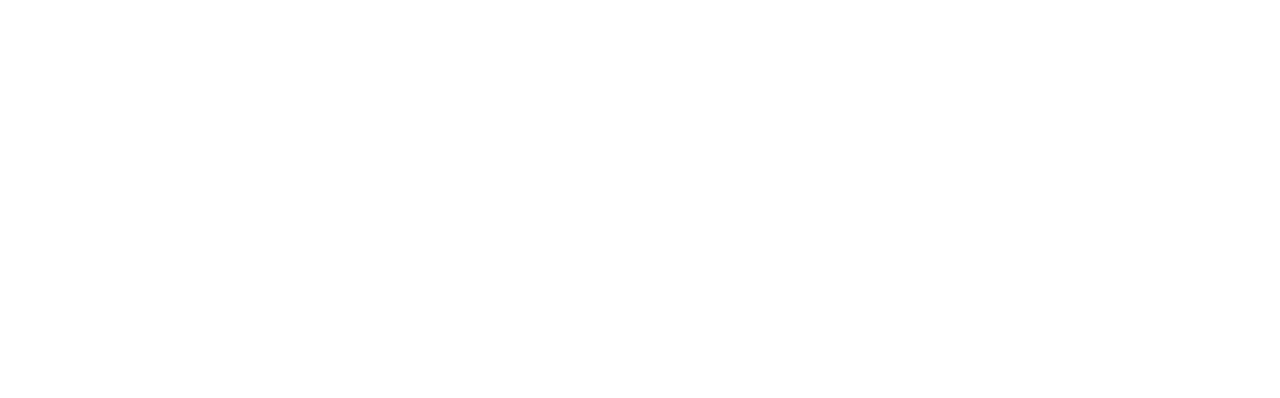
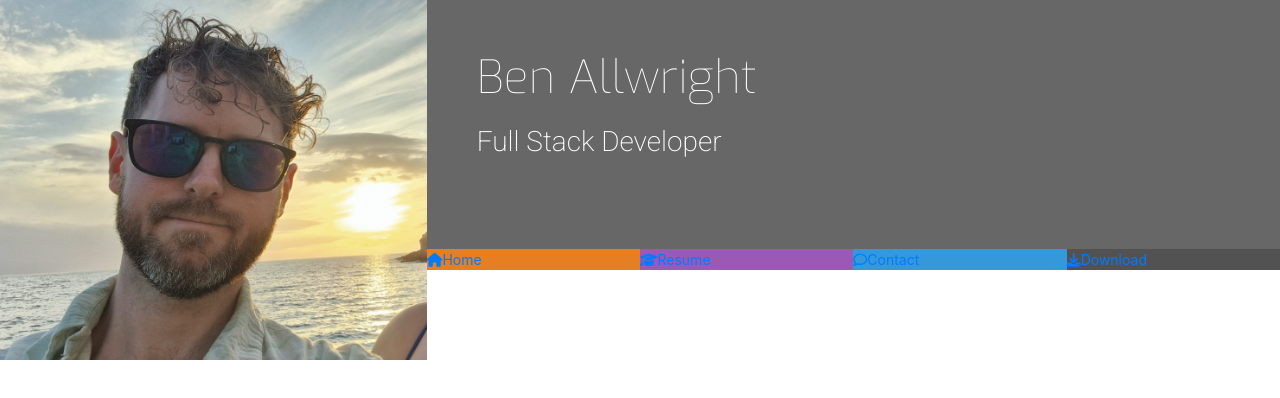
Before and after one commit to Allwrightben/bens-resume, a plain HTML site: page index.html in a window 1280 px wide. Drawn offline with nearby package versions, Linux system fonts and the light colour scheme.

Commit message:
Add photo and bootstrap styles

```diff
--- a/assets/css/style.css
+++ b/assets/css/style.css
@@ -0,0 +1,74 @@
+@import url('https://fonts.googleapis.com/css?family=Roboto:100,200,300,400,500,600,700|Exo:100,200,300,400,500,600,700');
+
+/*----------------------Colours */
+.bg-color-name-title {
+    background-color: #676767;
+}
+
+.ui-menu-color-home {
+    background-color: #e67e22;
+}
+
+.ui-menu-color-resume {
+    background-color: #9b59b6;
+}
+
+.ui-menu-color-contact {
+    background-color: #3498db;
+}
+
+.ui-menu-color-download {
+    background-color: #525252;
+}
+
+/*----------------------Heading */
+header {
+    margin: 0;
+}
+
+.heading {
+    margin-left: 50px;
+}
+
+.logo {
+    background: url(../images/quotemale.jpg);
+    background-position: center;
+    background-size: cover;
+    background-repeat: no-repeat;
+    min-height: 360px;
+    transition: all 0.5s ease-in-out;
+    -moz-transition: all 0.5s ease-in-out;
+    -webkit-transition: all 0.5s ease-in-out;
+}
+
+.name {
+    font-family: "Exo", sans-serif;
+    font-weight: 100;
+    font-size: 46px;
+    margin-top: 50px;
+    color: #fff;
+}
+
+.title {
+    font-family: "Roboto", sans-serif;
+    font-weight: 200;
+    font-size: 28px;
+    margin-top: 20px;
+    margin-bottom: 90px;
+    color: #fff;
+}
+
+.list-inline-item:not(:last-child) {
+    margin: 0;
+}
+
+.menucontainer {
+    font-size: 0;
+}
+
+#nav li {
+    font-size: 14px;
+    padding: 0;
+}
+
+/*----------------------Footer */
--- a/index.html
+++ b/index.html
@@ -1,5 +1,6 @@
 <!DOCTYPE html>
 <html lang="en">
+
 <head>
     <meta charset="UTF-8">
     <meta name="viewport" content="width=device-width, initial-scale=1.0">
@@ -13,10 +14,44 @@
     <script src="https://kit.fontawesome.com/653351ba45.js" crossorigin="anonymous"></script>
     <link rel="stylesheet" href="assets/css/style.css">
 </head>
+
 <body>
+
     <header>
+        <div class="row no-gutters">
+            <a href="index.html" class="col-md-4 logo">
 
+            </a>
+            <div class="col-md-8">
+                <div class="row no-gutters bg-color-name-title">
+                    <div class="col heading">
+                        <h1 class="name">Ben Allwright</h1>
+                        <h1 class="title">Full Stack Developer</h1>
+                    </div>
+                </div>
+                <div class="row no-gutters">
+                    <div class="col">
+                        <ul id="nav" class="list-inline menucontainer">
+                            <li class="col-6 col-sm-3 list-inline-item ui-menu-color-home">
+                                <a href="#"><i class="fa fa-home" aria-hidden="true"></i><span>Home</span></a>
+                            </li>
+                            <li class="col-6 col-sm-3 list-inline-item ui-menu-color-resume">
+                                <a href="#"><i class="fa fa-graduation-cap" aria-hidden="true"></i><span>Resume</span></a>
+                            </li>
+                            <li class="col-6 col-sm-3 list-inline-item ui-menu-color-contact">
+                                <a href="#"><i class="fa fa-comment-o" aria-hidden="true"></i><span>Contact</span></a>
+                            </li>
+                            <li class="col-6 col-sm-3 list-inline-item ui-menu-color-download">
+                                <a href="#"><i class="fa fa-download" aria-hidden="true"></i><span>Download</span></a>
+                            </li>
+                        </ul>
+                    </div>
+                </div>
+
+            </div>
+        </div>
     </header>
+
     <section>
 
     </section>
@@ -24,4 +59,5 @@
 
     </footer>
 </body>
+
 </html>
```
Also changed, not shown: assets/images/quotemale.jpg (added).
